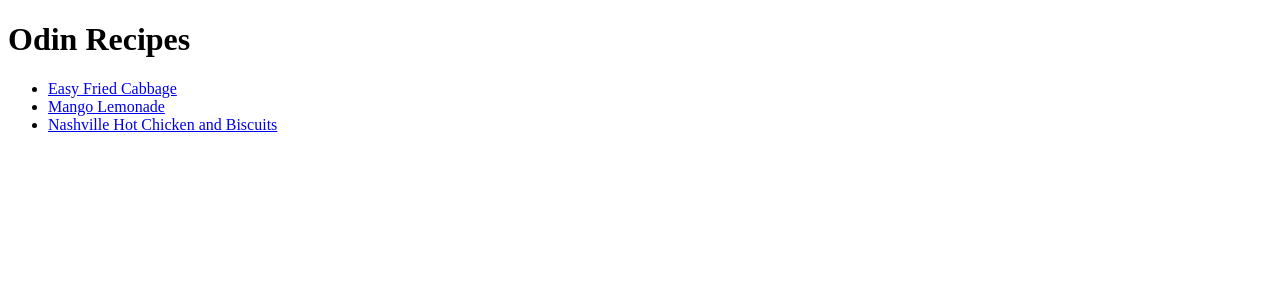
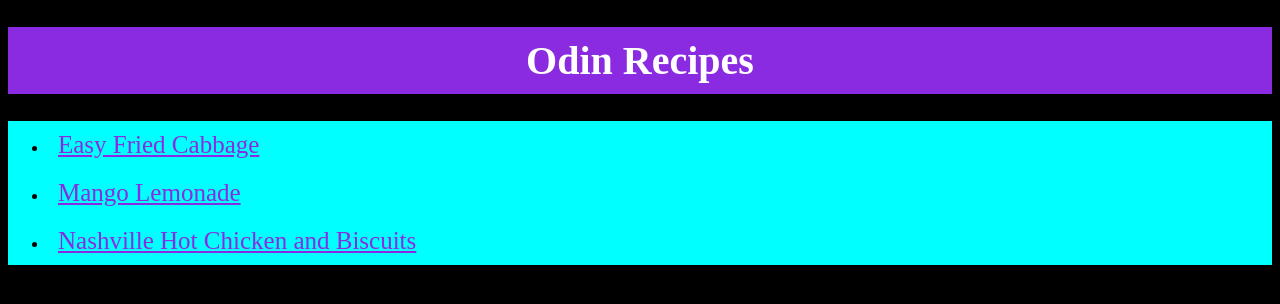
Before and after one commit to Bjwills7/odin-recipes, a plain HTML site: page index.html in a window 1280 px wide. Drawn offline with Linux system fonts and the light colour scheme.

Commit message:
Add styles to index

```diff
--- a/index.html
+++ b/index.html
@@ -6,6 +6,7 @@
     <meta http-equiv="X-UA-Compatible" content="IE=edge">
     <meta name="viewport" content="width=device-width, initial-scale=1.0">
     <title>Odin Recipes</title>
+    <link rel="stylesheet" href="indexstyle.css">
 </head>
 
 <body>
--- /dev/null
+++ b/indexstyle.css
@@ -0,0 +1,24 @@
+body {
+    background-color: black;
+}
+
+h1 {
+    text-align: center;
+    background-color: blueviolet;
+    color: white;
+    font-size: 40px;
+    padding: 10px;
+}
+
+ul {
+    background-color: aqua;
+}
+
+li {
+    padding: 10px;
+}
+
+a {
+    color: blueviolet;
+    font-size: 25px;
+}
```
